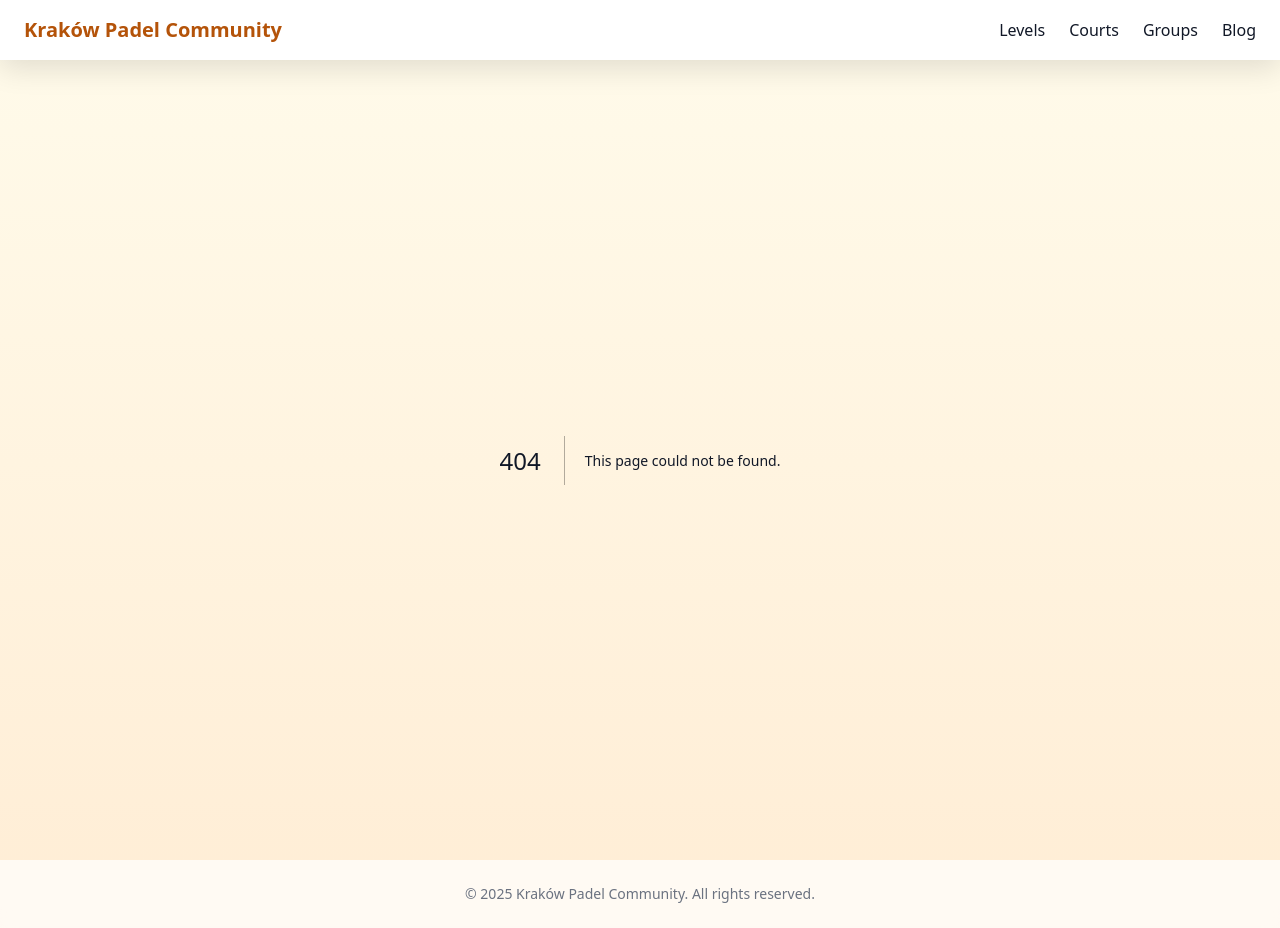
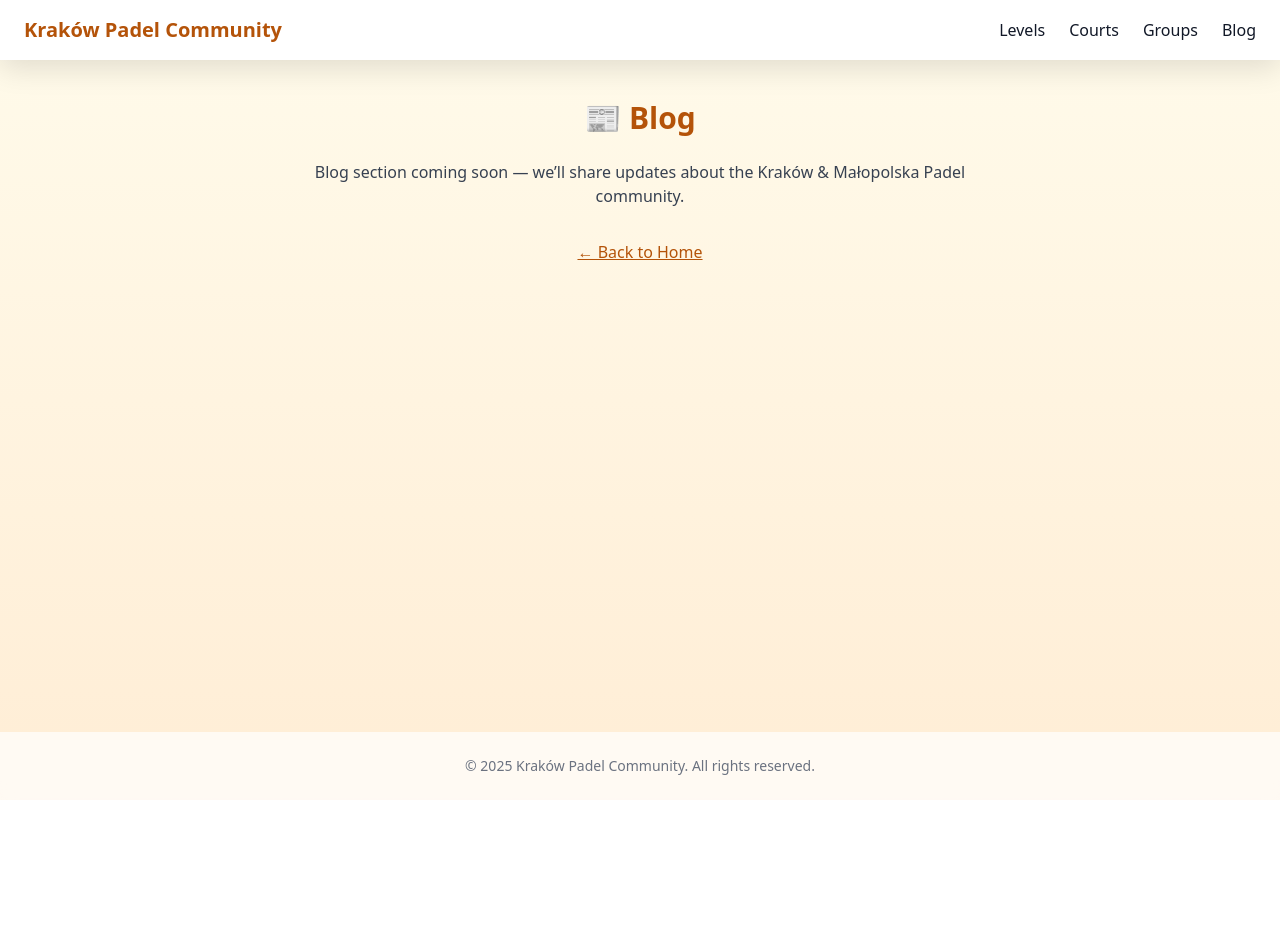
Before and after one commit to Gitperez288/padel-krakow, a Next.js app: page /blog in a window 1280 px wide. Before the commit this address had no page. After the commit the page ends 800 px from the top, so only its background shows below. Built offline with nearby package versions, Linux system fonts and the light colour scheme.

Commit message:
Create page.tsx

```diff
--- /dev/null
+++ b/src/app/blog/page.tsx
@@ -0,0 +1,13 @@
+import Link from "next/link";
+
+export default function BlogPage() {
+  return (
+    <div className="px-4 py-10 text-center">
+      <h2 className="text-3xl font-extrabold text-amber-700 mb-6">📰 Blog</h2>
+      <p className="max-w-2xl mx-auto text-gray-700 mb-8">
+        Blog section coming soon — we’ll share updates about the Kraków & Małopolska Padel community.
+      </p>
+      <Link href="/" className="text-amber-700 underline">← Back to Home</Link>
+    </div>
+  );
+}
```
